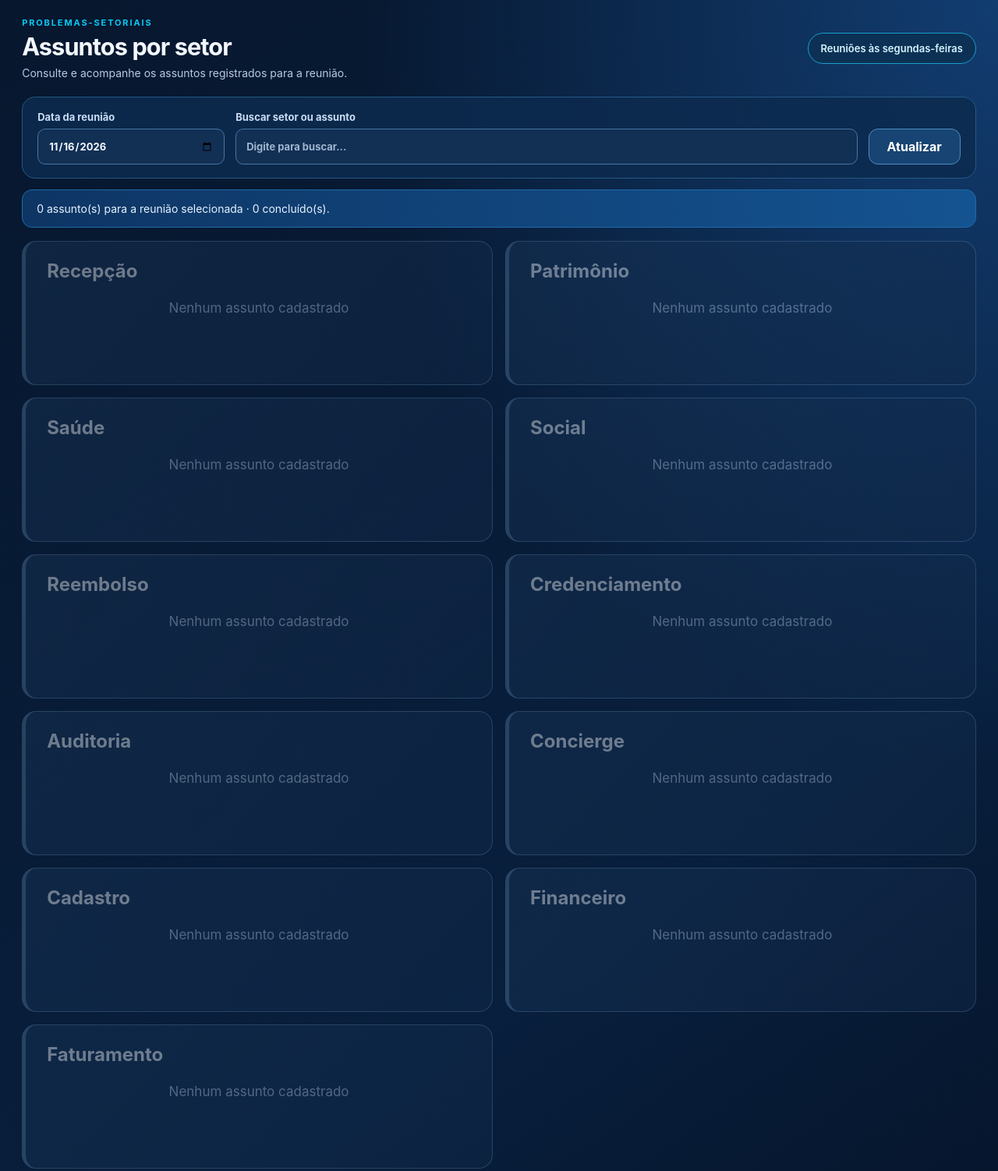
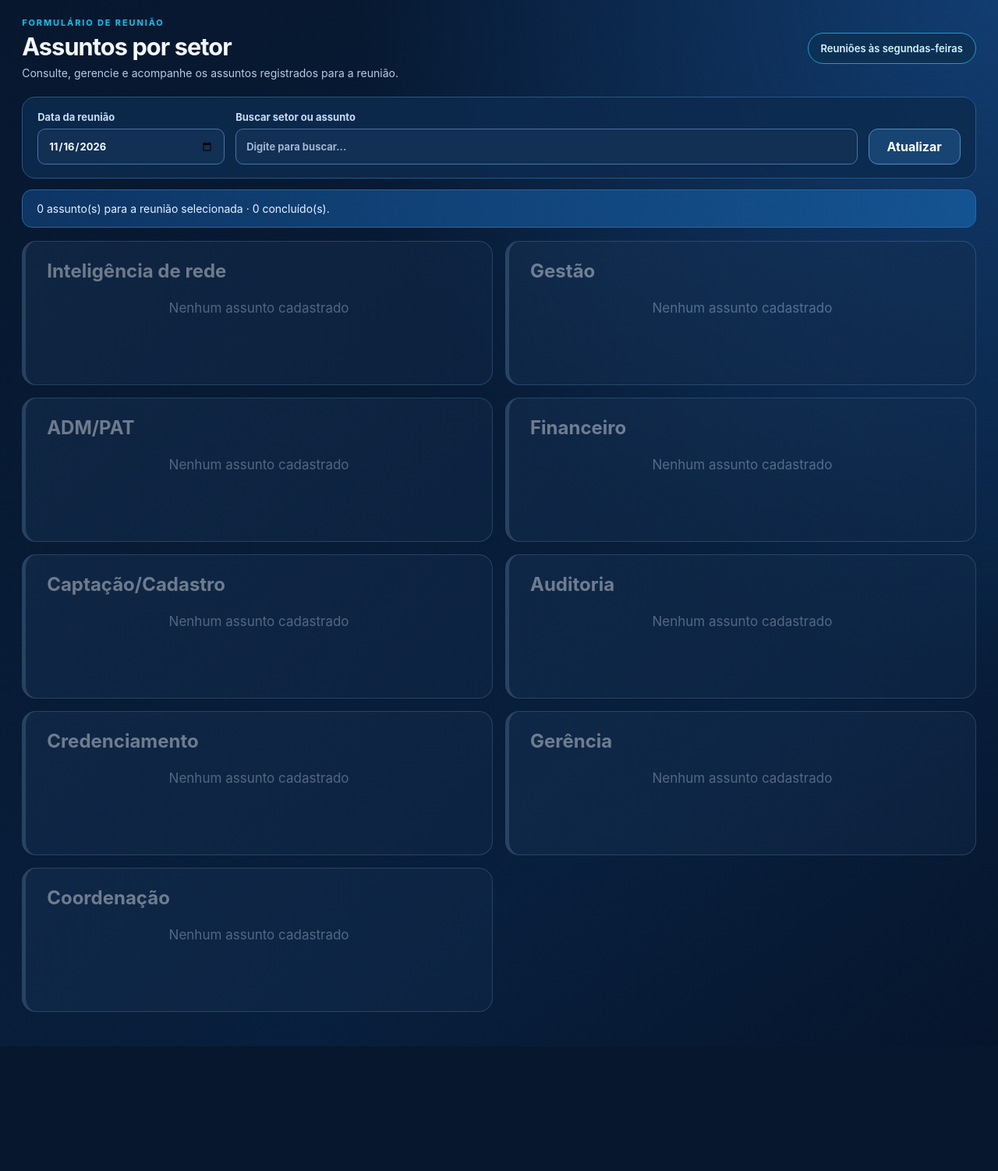
Before and after one commit to CaduAnalista/Nexus-inteligencia-v2, a plain HTML site: page HTML/assuntos-por-setor.html in a window 1280 px wide. Shown: the top 1502 px of the page at 78% size. After the commit the page ends 1342 px from the top, so only its background shows below. Drawn offline with Linux system fonts and the light colour scheme.

Commit message:
Revise header and enhance sector sections
Updated the header title and modified the informational text. Added new sections for various sectors and improved accessibility features.

```diff
--- a/HTML/assuntos-por-setor.html
+++ b/HTML/assuntos-por-setor.html
@@ -14,13 +14,12 @@
   <main class="pagina-assuntos" id="paginaAssuntos">
     <header class="cabecalho-pagina">
       <div>
-        <span class="sobretitulo">PROBLEMAS-SETORIAIS</span>
+        <span class="sobretitulo">FORMULÁRIO DE REUNIÃO</span>
         <h1>Assuntos por setor</h1>
-        <p>Consulte e acompanhe os assuntos registrados para a reunião.</p>
+        <p>Consulte, gerencie e acompanhe os assuntos registrados para a reunião.</p>
       </div>
       <span class="etiqueta-reuniao">Reuniões às segundas-feiras</span>
     </header>
-
     <section class="barra-ferramentas" aria-label="Filtros da reunião">
       <label class="campo-data" for="filtroDataReuniao">
         <span>Data da reunião</span>
@@ -32,57 +31,62 @@
       </label>
       <button class="botao-atualizar" id="atualizarAssuntos" type="button">Atualizar</button>
     </section>
-
-    <p class="aviso-informativo" id="avisoAssuntos" role="status">
-      Os setores sem assuntos ficam discretos. Ao concluir todos os assuntos de um setor, seu cartão ficará verde.
+    <p class="aviso-informativo" id="avisoAssuntos" role="status" aria-live="polite">
+      Os assuntos resolvidos antecipadamente permanecem no histórico, sem contar como pendentes.
     </p>
-
     <section class="grade-setores" id="gradeSetores" aria-label="Assuntos registrados por setor">
-      <article class="cartao-setor sem-assuntos" data-setor="Recepção" aria-labelledby="titulo-recepcao">
-        <div class="cartao-cabecalho"><h2 id="titulo-recepcao">Recepção</h2><span class="cartao-acoes"></span></div>
-        <ul class="lista-assuntos" aria-label="Assuntos de Recepção"></ul><p class="mensagem-vazia">Nenhum assunto cadastrado</p>
+      <article class="cartao-setor sem-assuntos" data-setor="Inteligência de rede">
+        <div class="cartao-cabecalho"><h2>Inteligência de rede</h2><span class="cartao-acoes"></span></div>
+        <ul class="lista-assuntos" aria-label="Assuntos de Inteligência de rede"></ul><p class="mensagem-vazia">Nenhum assunto cadastrado</p>
       </article>
-      <article class="cartao-setor sem-assuntos" data-setor="Patrimônio" aria-labelledby="titulo-patrimonio">
-        <div class="cartao-cabecalho"><h2 id="titulo-patrimonio">Patrimônio</h2><span class="cartao-acoes"></span></div>
-        <ul class="lista-assuntos" aria-label="Assuntos de Patrimônio"></ul><p class="mensagem-vazia">Nenhum assunto cadastrado</p>
+      <article class="cartao-setor sem-assuntos" data-setor="Gestão">
+        <div class="cartao-cabecalho"><h2>Gestão</h2><span class="cartao-acoes"></span></div>
+        <ul class="lista-assuntos" aria-label="Assuntos de Gestão"></ul><p class="mensagem-vazia">Nenhum assunto cadastrado</p>
       </article>
-      <article class="cartao-setor sem-assuntos" data-setor="Saúde" aria-labelledby="titulo-saude">
-        <div class="cartao-cabecalho"><h2 id="titulo-saude">Saúde</h2><span class="cartao-acoes"></span></div>
-        <ul class="lista-assuntos" aria-label="Assuntos de Saúde"></ul><p class="mensagem-vazia">Nenhum assunto cadastrado</p>
+      <article class="cartao-setor sem-assuntos" data-setor="ADM/PAT">
+        <div class="cartao-cabecalho"><h2>ADM/PAT</h2><span class="cartao-acoes"></span></div>
+        <ul class="lista-assuntos" aria-label="Assuntos de ADM/PAT"></ul><p class="mensagem-vazia">Nenhum assunto cadastrado</p>
       </article>
-      <article class="cartao-setor sem-assuntos" data-setor="Social" aria-labelledby="titulo-social">
-        <div class="cartao-cabecalho"><h2 id="titulo-social">Social</h2><span class="cartao-acoes"></span></div>
-        <ul class="lista-assuntos" aria-label="Assuntos de Social"></ul><p class="mensagem-vazia">Nenhum assunto cadastrado</p>
+      <article class="cartao-setor sem-assuntos" data-setor="Financeiro">
+        <div class="cartao-cabecalho"><h2>Financeiro</h2><span class="cartao-acoes"></span></div>
+        <ul class="lista-assuntos" aria-label="Assuntos de Financeiro"></ul><p class="mensagem-vazia">Nenhum assunto cadastrado</p>
       </article>
-      <article class="cartao-setor sem-assuntos" data-setor="Reembolso" aria-labelledby="titulo-reembolso">
-        <div class="cartao-cabecalho"><h2 id="titulo-reembolso">Reembolso</h2><span class="cartao-acoes"></span></div>
-        <ul class="lista-assuntos" aria-label="Assuntos de Reembolso"></ul><p class="mensagem-vazia">Nenhum assunto cadastrado</p>
+      <article class="cartao-setor sem-assuntos" data-setor="Captação/Cadastro">
+        <div class="cartao-cabecalho"><h2>Captação/Cadastro</h2><span class="cartao-acoes"></span></div>
+        <ul class="lista-assuntos" aria-label="Assuntos de Captação/Cadastro"></ul><p class="mensagem-vazia">Nenhum assunto cadastrado</p>
       </article>
-      <article class="cartao-setor sem-assuntos" data-setor="Credenciamento" aria-labelledby="titulo-credenciamento">
-        <div class="cartao-cabecalho"><h2 id="titulo-credenciamento">Credenciamento</h2><span class="cartao-acoes"></span></div>
+      <article class="cartao-setor sem-assuntos" data-setor="Auditoria">
+        <div class="cartao-cabecalho"><h2>Auditoria</h2><span class="cartao-acoes"></span></div>
+        <ul class="lista-assuntos" aria-label="Assuntos de Auditoria"></ul><p class="mensagem-vazia">Nenhum assunto cadastrado</p>
+      </article>
+      <article class="cartao-setor sem-assuntos" data-setor="Credenciamento">
+        <div class="cartao-cabecalho"><h2>Credenciamento</h2><span class="cartao-acoes"></span></div>
         <ul class="lista-assuntos" aria-label="Assuntos de Credenciamento"></ul><p class="mensagem-vazia">Nenhum assunto cadastrado</p>
       </article>
-      <article class="cartao-setor sem-assuntos" data-setor="Auditoria" aria-labelledby="titulo-auditoria">
-        <div class="cartao-cabecalho"><h2 id="titulo-auditoria">Auditoria</h2><span class="cartao-acoes"></span></div>
-        <ul class="lista-assuntos" aria-label="Assuntos de Auditoria"></ul><p class="mensagem-vazia">Nenhum assunto cadastrado</p>
+      <article class="cartao-setor sem-assuntos" data-setor="Gerência">
+        <div class="cartao-cabecalho"><h2>Gerência</h2><span class="cartao-acoes"></span></div>
+        <ul class="lista-assuntos" aria-label="Assuntos de Gerência"></ul><p class="mensagem-vazia">Nenhum assunto cadastrado</p>
       </article>
-      <article class="cartao-setor sem-assuntos" data-setor="Concierge" aria-labelledby="titulo-concierge">
-        <div class="cartao-cabecalho"><h2 id="titulo-concierge">Concierge</h2><span class="cartao-acoes"></span></div>
-        <ul class="lista-assuntos" aria-label="Assuntos de Concierge"></ul><p class="mensagem-vazia">Nenhum assunto cadastrado</p>
-      </article>
-      <article class="cartao-setor sem-assuntos" data-setor="Cadastro" aria-labelledby="titulo-cadastro">
-        <div class="cartao-cabecalho"><h2 id="titulo-cadastro">Cadastro</h2><span class="cartao-acoes"></span></div>
-        <ul class="lista-assuntos" aria-label="Assuntos de Cadastro"></ul><p class="mensagem-vazia">Nenhum assunto cadastrado</p>
-      </article>
-      <article class="cartao-setor sem-assuntos" data-setor="Financeiro" aria-labelledby="titulo-financeiro">
-        <div class="cartao-cabecalho"><h2 id="titulo-financeiro">Financeiro</h2><span class="cartao-acoes"></span></div>
-        <ul class="lista-assuntos" aria-label="Assuntos de Financeiro"></ul><p class="mensagem-vazia">Nenhum assunto cadastrado</p>
-      </article>
-      <article class="cartao-setor sem-assuntos" data-setor="Faturamento" aria-labelledby="titulo-faturamento">
-        <div class="cartao-cabecalho"><h2 id="titulo-faturamento">Faturamento</h2><span class="cartao-acoes"></span></div>
-        <ul class="lista-assuntos" aria-label="Assuntos de Faturamento"></ul><p class="mensagem-vazia">Nenhum assunto cadastrado</p>
+      <article class="cartao-setor sem-assuntos" data-setor="Coordenação">
+        <div class="cartao-cabecalho"><h2>Coordenação</h2><span class="cartao-acoes"></span></div>
+        <ul class="lista-assuntos" aria-label="Assuntos de Coordenação"></ul><p class="mensagem-vazia">Nenhum assunto cadastrado</p>
       </article>
     </section>
   </main>
+  <dialog id="dialogoEditar" class="dialogo-edicao" aria-labelledby="tituloEdicao">
+    <form id="formEditarAssunto" class="form-edicao">
+      <h2 id="tituloEdicao">Editar assunto</h2>
+      <p>Atualize as informações do assunto registrado.</p>
+      <label>Responsável<input id="editarResponsavel" type="text" maxlength="120" required></label>
+      <label>Setor<select id="editarSetor" required></select></label>
+      <label>Data da reunião<input id="editarDataReuniao" type="date" required></label>
+      <label>Assunto<textarea id="editarTexto" rows="5" maxlength="500" required></textarea></label>
+      <p id="erroEdicao" class="erro-edicao" role="alert"></p>
+      <div class="acoes-edicao">
+        <button type="button" class="botao-modal-secundario" id="cancelarEdicao">Cancelar</button>
+        <button type="submit" class="botao-modal-primario">Salvar alterações</button>
+      </div>
+    </form>
+  </dialog>
 </body>
 </html>
```
